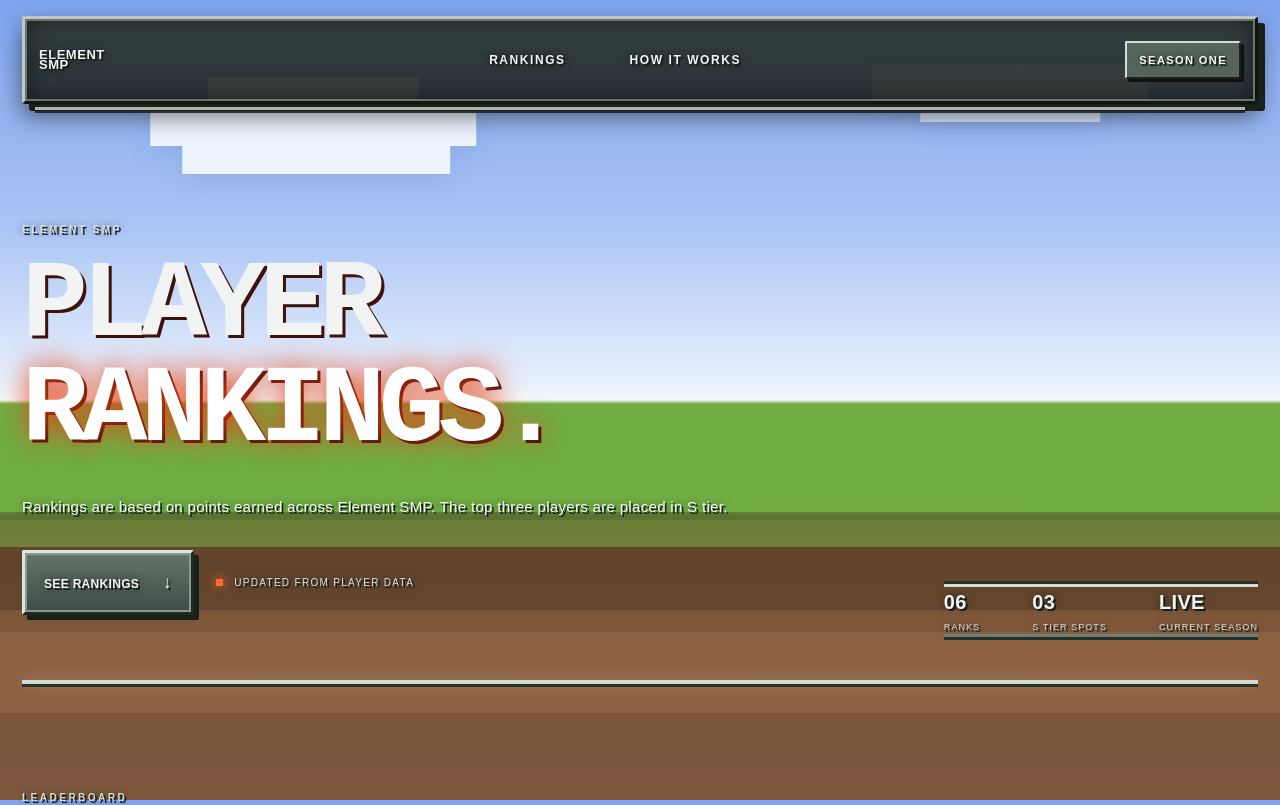
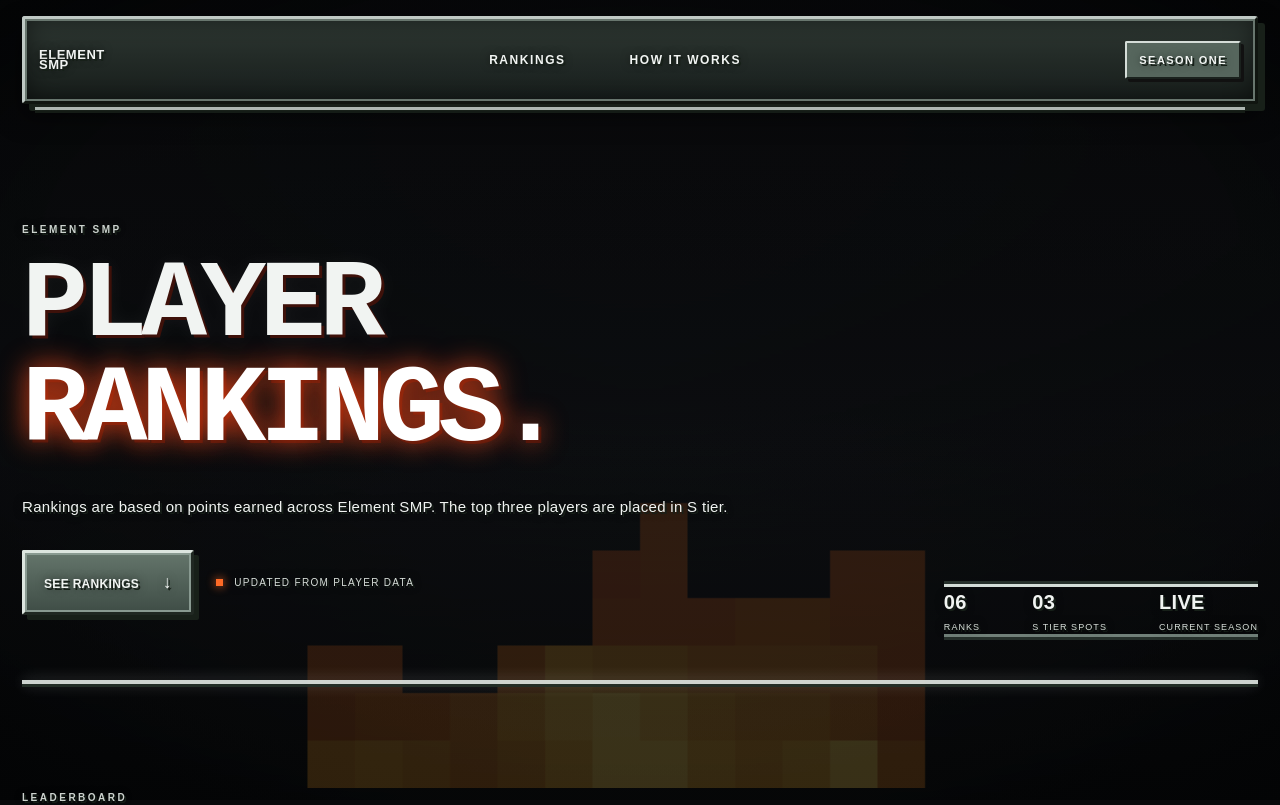
Before and after one commit to emilels2010-rgb/wasd, a Next.js app: page / in a window 1280 px wide. Shown: the top 805 px of the page. Built offline with nearby package versions, Linux system fonts and the light colour scheme; no server answers.

Commit message:
Add animated dark tierlist background

```diff
--- a/app/fancy.css
+++ b/app/fancy.css
@@ -30,3 +30,27 @@ footer{align-items:flex-start!important;gap:24px!important}
   .player strong{font-size:11px!important}
   footer{flex-direction:column!important}
 }
+
+/* Animated supplied artwork over a smooth charcoal backdrop. */
+body {
+  background:
+    radial-gradient(ellipse 70% 55% at 50% 105%, #282b30 0%, #15171a 48%, #090a0c 100%) !important;
+  background-attachment: fixed !important;
+}
+body:before {
+  background:
+    radial-gradient(ellipse 78% 65% at 50% 48%, transparent 0%, #07080966 66%, #030405e6 100%),
+    linear-gradient(180deg, #090a0c33 0%, #0d0f12a8 56%, #050607e8 100%) !important;
+  opacity: 1 !important;
+}
+body:after {
+  height: 100vh !important;
+  inset: 0 !important;
+  background: url('/assets/element-bg.gif') center 70% / min(100vw, 760px) auto no-repeat !important;
+  opacity: .22 !important;
+  mix-blend-mode: screen !important;
+  filter: saturate(.82) contrast(1.08) !important;
+}
+.pixel-sky,
+.pixel-fire { display: none !important; }
+main { isolation: isolate; }
```
Also changed, not shown: public/assets/element-bg.gif (added).
